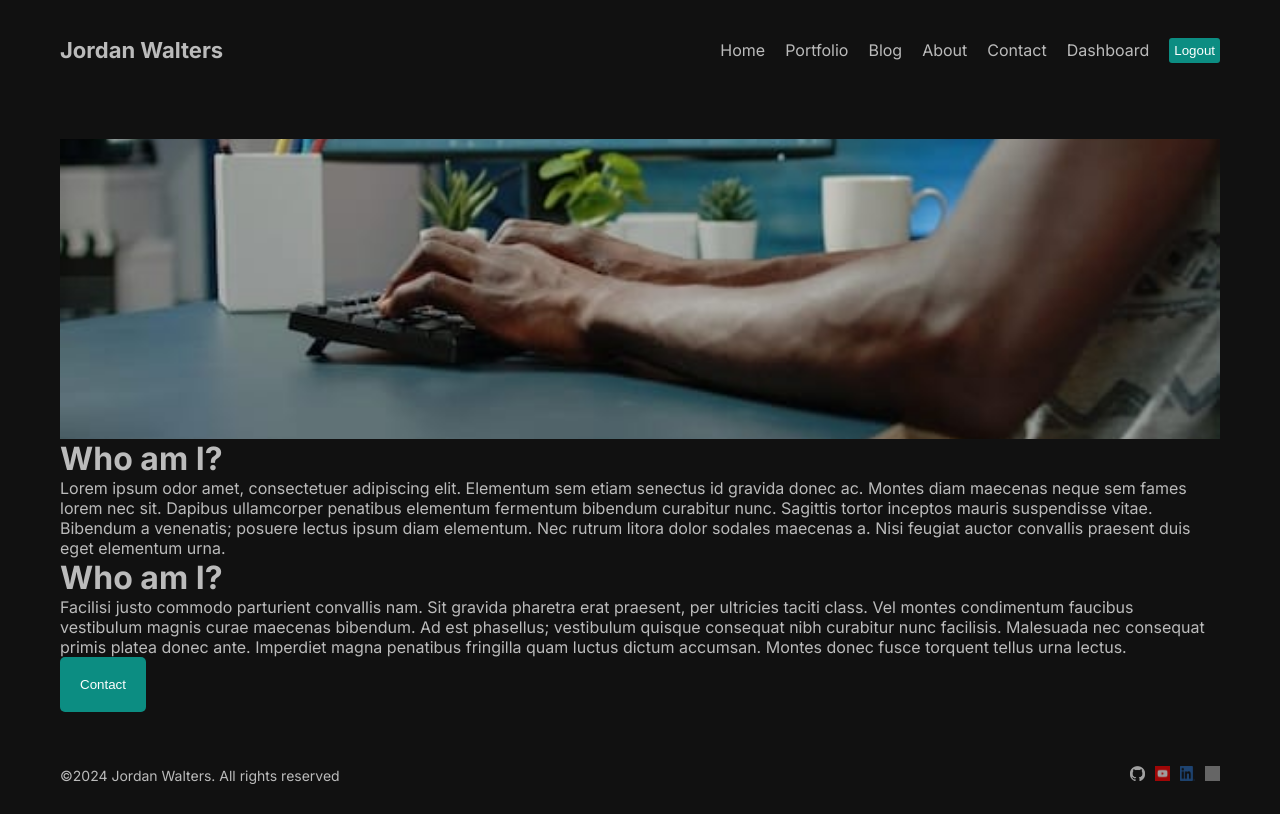
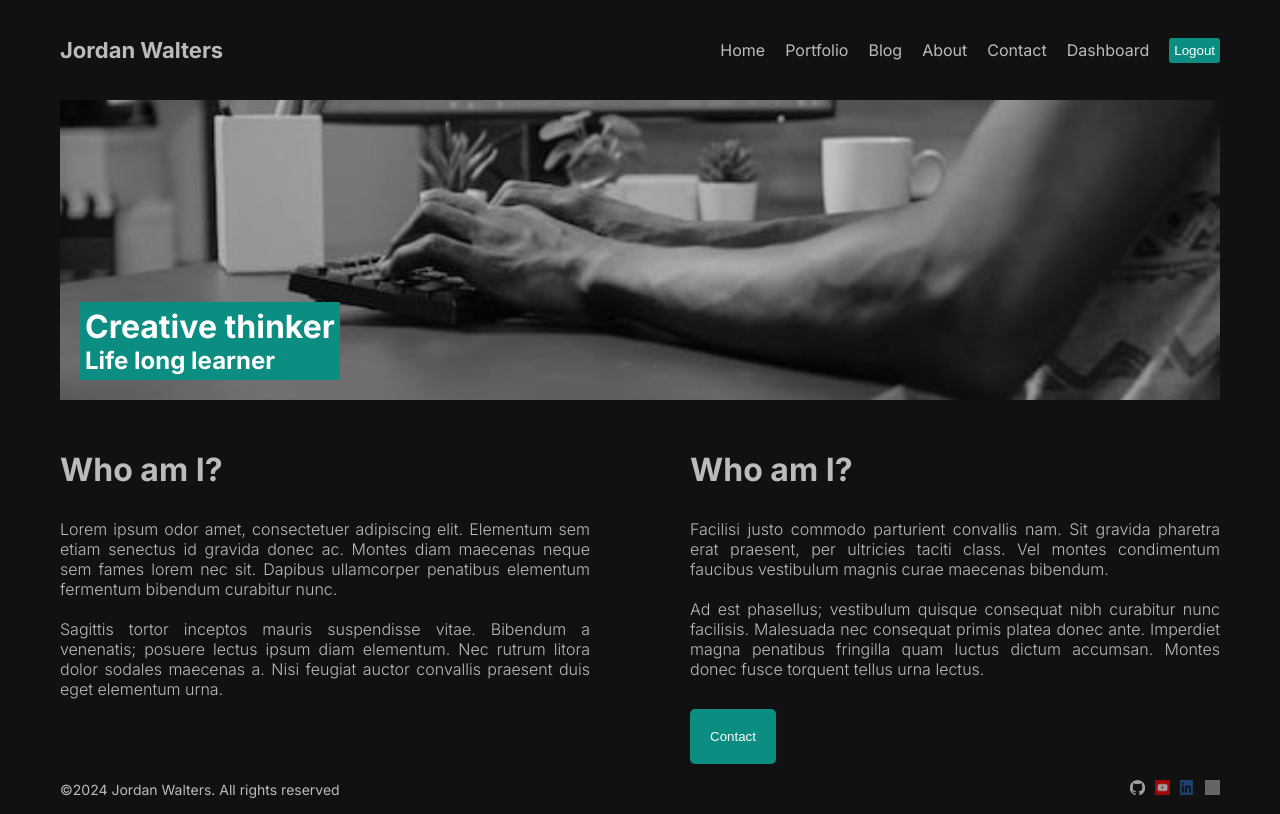
Before and after one commit to Jordan-Walters-23/blog-next-js-app, a Next.js app: page /about in a window 1280 px wide. Built offline with nearby package versions, Linux system fonts and the light colour scheme; grey boxes are pictures that could not be loaded.

Commit message:
about styling

```diff
--- a/src/app/about/page.jsx
+++ b/src/app/about/page.jsx
@@ -1,33 +1,57 @@
-import React from 'react'
-import styles from './page.module.css'
-import Image from 'next/image'
-import CoverPhoto from '/public/coverPhoto.jpg'
-import Button from '@/src/components/Button/Button'
+import React from "react";
+import styles from "./page.module.css";
+import Image from "next/image";
+import CoverPhoto from "/public/coverPhoto.jpg";
+import Button from "@/src/components/Button/Button";
 
 const About = () => {
   return (
     <div className={styles.container}>
       <div className={styles.imgContainer}>
-        <Image src={CoverPhoto} fill={true} alt='about page cover photo' className={styles.img}/>
+        <Image
+          src={CoverPhoto}
+          fill={true}
+          alt="about page cover photo"
+          className={styles.img}
+        />
         <div className={styles.imgText}>
-        <h1 className={styles.imgTitle}>creative thinker</h1>
+          <h1 className={styles.imgTitle}>Creative thinker</h1>
           <h2 className={styles.imgDesc}>Life long learner</h2>
         </div>
       </div>
       <div className={styles.textContainer}>
         <div className={styles.item}>
           <h1 className={styles.title}>Who am I?</h1>
-        <p className={styles.desc}>Lorem ipsum odor amet, consectetuer adipiscing elit. Elementum sem etiam senectus id gravida donec ac. Montes diam maecenas neque sem fames lorem nec sit. Dapibus ullamcorper penatibus elementum fermentum bibendum curabitur nunc. Sagittis tortor inceptos mauris suspendisse vitae. Bibendum a venenatis; posuere lectus ipsum diam elementum. Nec rutrum litora dolor sodales maecenas a. Nisi feugiat auctor convallis praesent duis eget elementum urna.</p>
+          <p className={styles.desc}>
+            Lorem ipsum odor amet, consectetuer adipiscing elit. Elementum sem
+            etiam senectus id gravida donec ac. Montes diam maecenas neque sem
+            fames lorem nec sit. Dapibus ullamcorper penatibus elementum
+            fermentum bibendum curabitur nunc.
+            <br />
+            <br />Sagittis tortor inceptos mauris
+            suspendisse vitae. Bibendum a venenatis; posuere lectus ipsum diam
+            elementum. Nec rutrum litora dolor sodales maecenas a. Nisi feugiat
+            auctor convallis praesent duis eget elementum urna.
+          </p>
         </div>
         <div className={styles.item}>
           <h1 className={styles.title}>Who am I?</h1>
-        <p>Facilisi justo commodo parturient convallis nam. Sit gravida pharetra erat praesent, per ultricies taciti class. Vel montes condimentum faucibus vestibulum magnis curae maecenas bibendum. Ad est phasellus; vestibulum quisque consequat nibh curabitur nunc facilisis. Malesuada nec consequat primis platea donec ante. Imperdiet magna penatibus fringilla quam luctus dictum accumsan. Montes donec fusce torquent tellus urna lectus.</p>
-        <Button url="/contact" text='Contact'/>
+          <p className={styles.desc}>
+            Facilisi justo commodo parturient convallis nam. Sit gravida
+            pharetra erat praesent, per ultricies taciti class. Vel montes
+            condimentum faucibus vestibulum magnis curae maecenas bibendum.
+            <br />
+            <br />Ad
+            est phasellus; vestibulum quisque consequat nibh curabitur nunc
+            facilisis. Malesuada nec consequat primis platea donec ante.
+            Imperdiet magna penatibus fringilla quam luctus dictum accumsan.
+            Montes donec fusce torquent tellus urna lectus.
+          </p>
+          <Button url="/contact" text="Contact" />
         </div>
       </div>
+    </div>
+  );
+};
 
-    </div>
-  )
-}
-
-export default About
+export default About;
--- a/src/app/about/page.module.css
+++ b/src/app/about/page.module.css
@@ -10,4 +10,34 @@
 
 .img{
     object-fit: cover;
+    filter: grayscale(100%);
 }
+
+.imgText{
+    position: absolute;
+    bottom: 20px;
+    left: 20px;
+    background-color: #0c8d82;
+    padding: 5px;
+    color: white;
+}
+
+.textContainer{
+    display: flex;
+    gap: 100px;
+}
+
+.item{
+    flex: 1;
+    margin-top: 50px;
+    display: flex;
+    flex-direction: column;
+    gap: 30px;
+}
+
+.desc{
+    font-size: 18;
+    font-weight: 300;
+    text-align: justify;
+
+}
```
Lines whose indentation alone changed are shown as unchanged.
